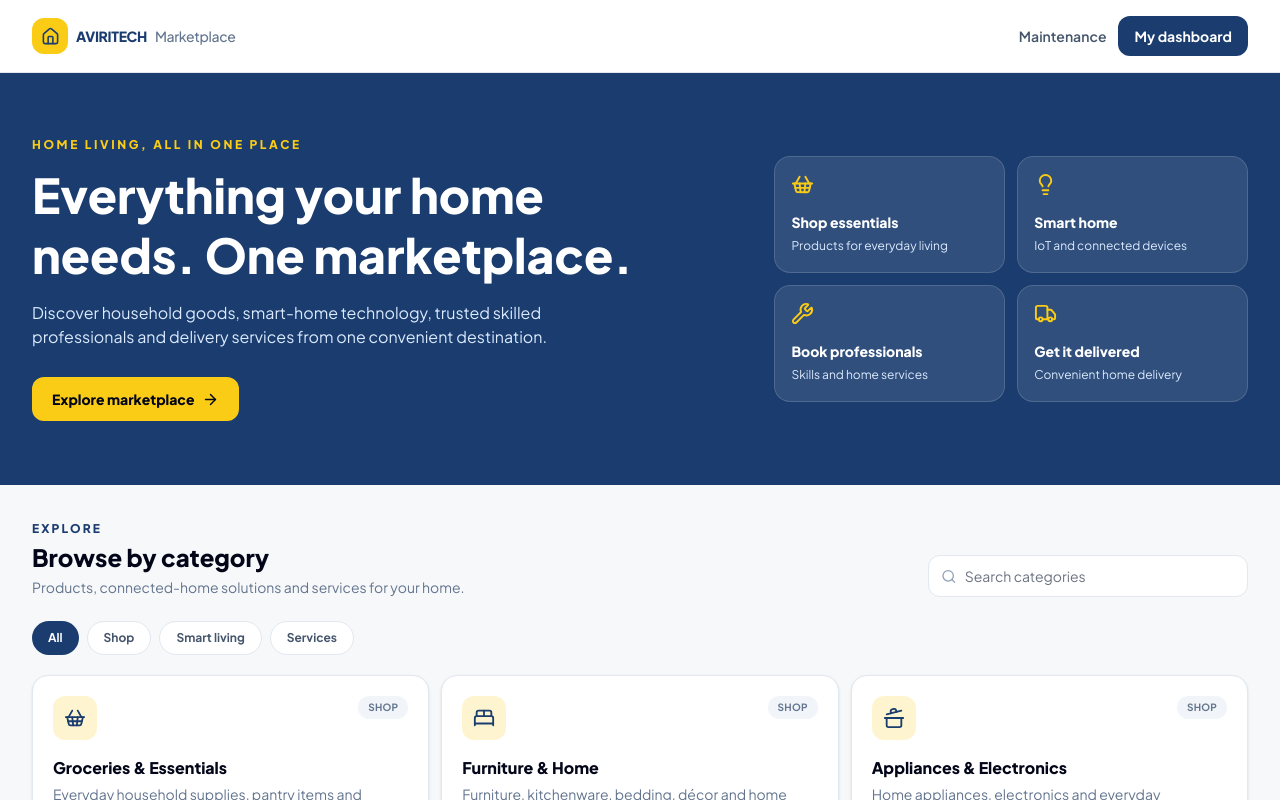
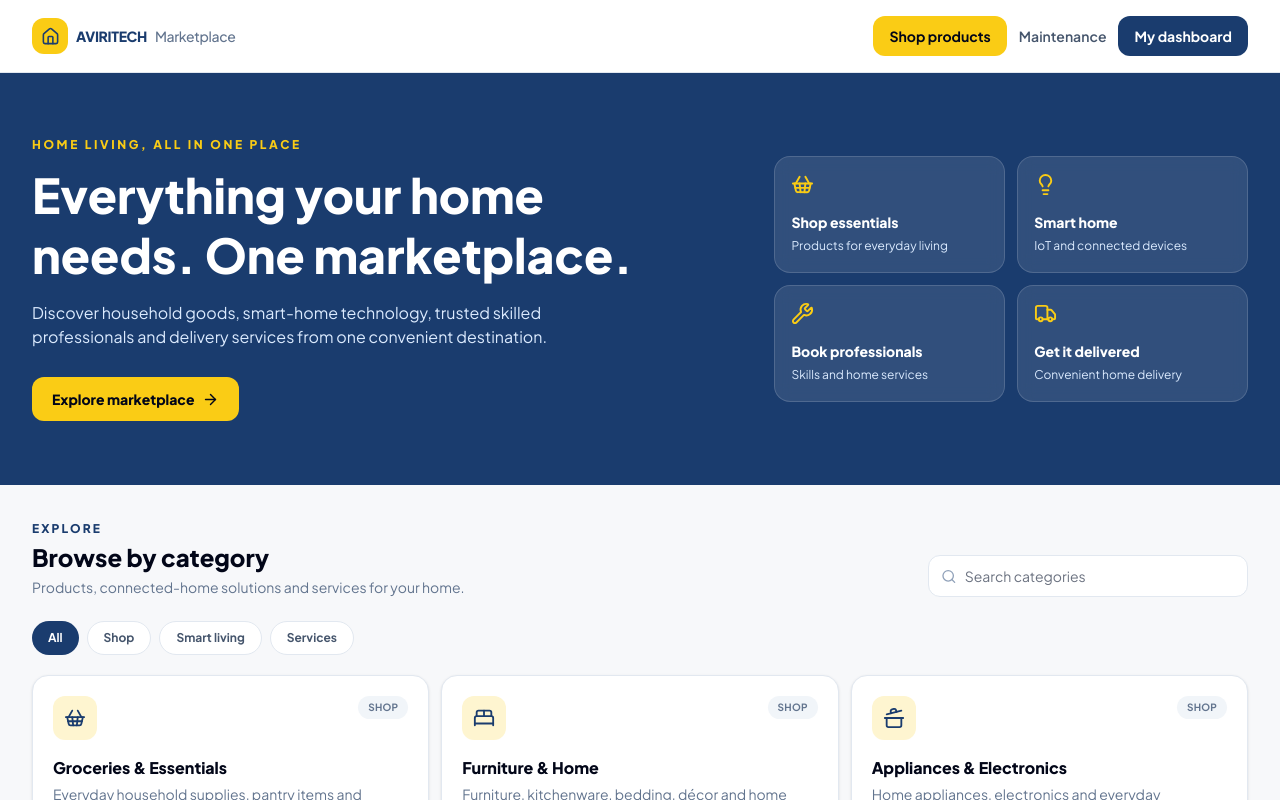
Before and after one commit to codemidev/Proptech_frontend, a Next.js app: page /marketplace in a window 1280 px wide. Shown: the top 800 px of the page. Built offline with nearby package versions, Linux system fonts and the light colour scheme.

Commit message:
Marketplace: add product storefront entry to marketplace landing page

```diff
--- a/app/marketplace/page.tsx
+++ b/app/marketplace/page.tsx
@@ -58,6 +58,7 @@ export default function MarketplacePage() {
             AVIRITECH <span className="font-medium text-slate-500">Marketplace</span>
           </Link>
           <nav className="flex items-center gap-3 text-sm">
+            <Link href="/marketplace/shop" className="rounded-xl bg-[#FACC15] px-4 py-2.5 font-bold text-slate-950 hover:bg-[#F5C518]">Shop products</Link>
             <Link href="/dashboard/owner/maintenance" className="hidden font-semibold text-slate-600 hover:text-[#1A3C6E] sm:inline">Maintenance</Link>
             <Link href="/dashboard" className="rounded-xl bg-[#1A3C6E] px-4 py-2.5 font-bold text-white hover:bg-[#244b82]">My dashboard</Link>
           </nav>
```
